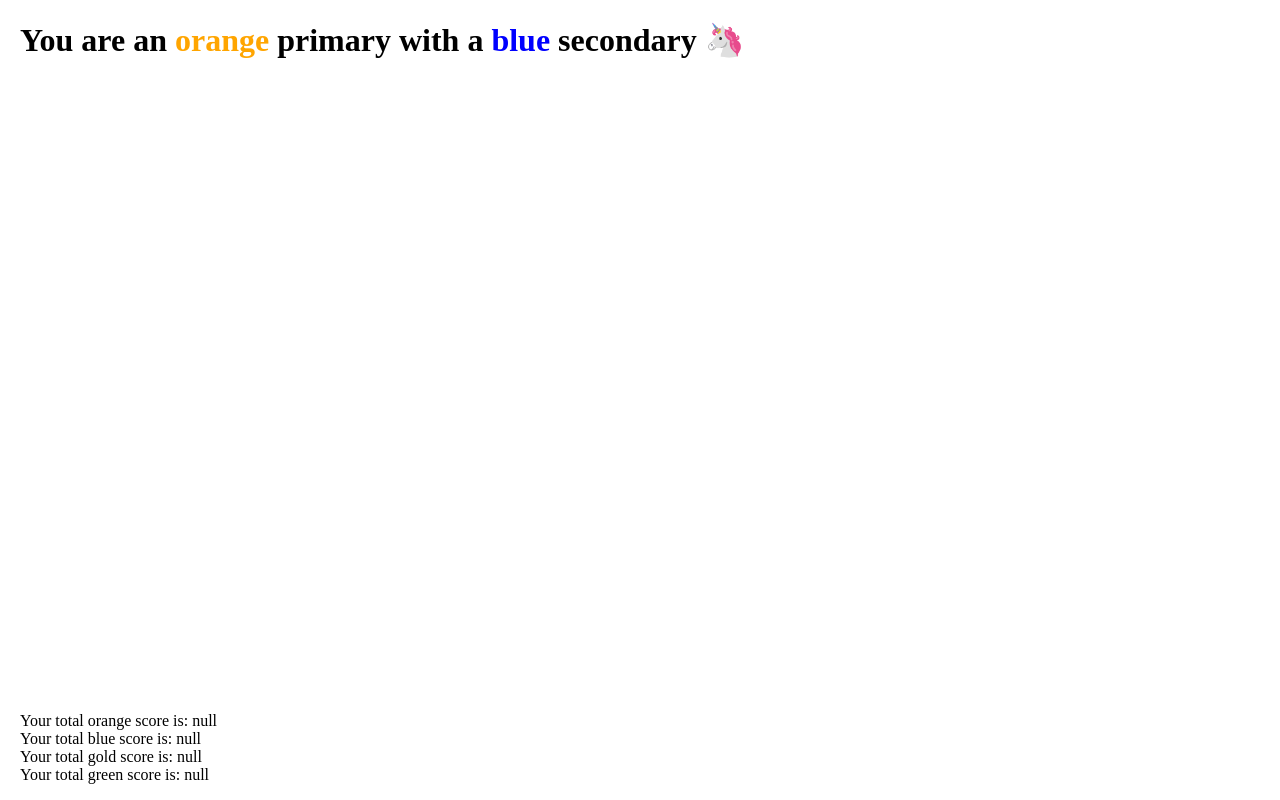
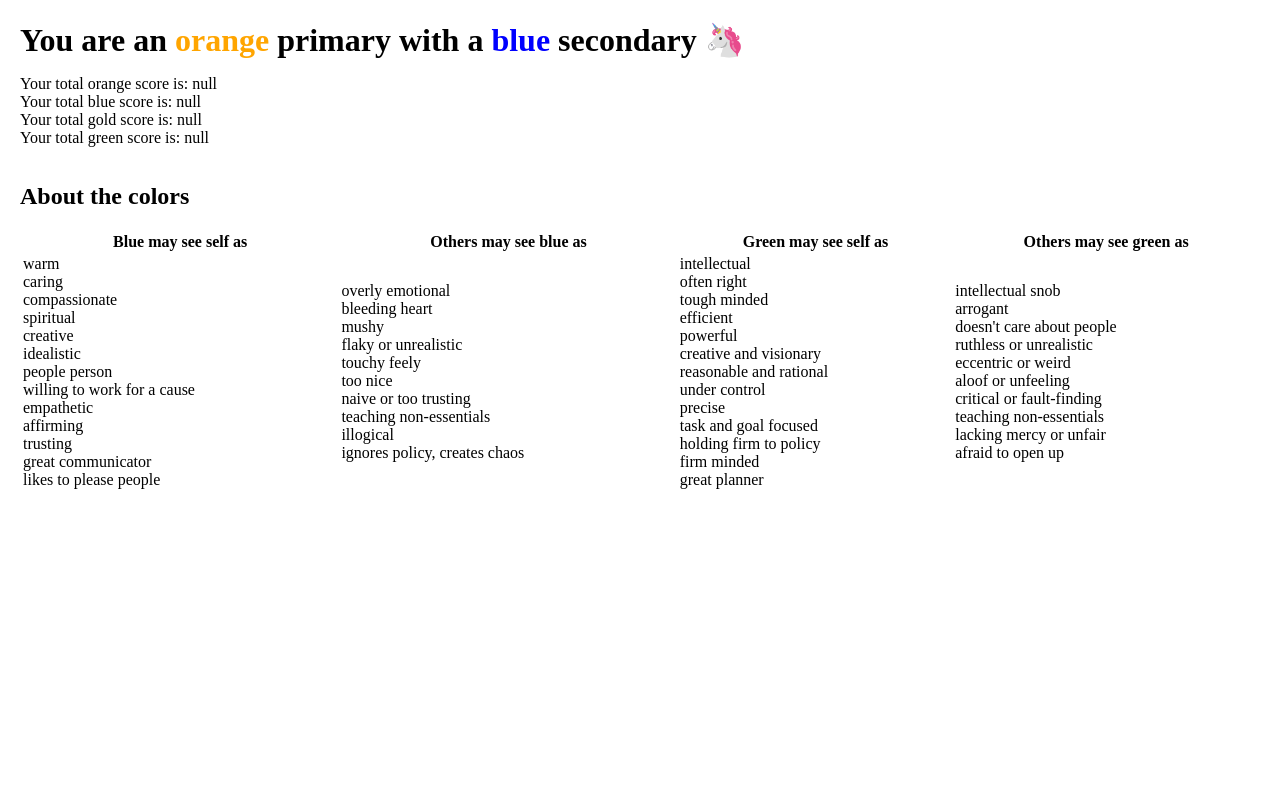
Before and after one commit to aligg/true-colors, a plain HTML site: page success.html in a window 1280 px wide. Drawn offline with Linux system fonts and the light colour scheme.

Commit message:
start adding color info

```diff
--- a/styles.css
+++ b/styles.css
@@ -57,5 +57,8 @@ body {
     display:flex;
     flex-direction:column;
     min-height: 100vh;
+}
+
+#home {
     justify-content:space-between;
 }
--- a/success.html
+++ b/success.html
@@ -10,6 +10,71 @@
     <body onload="setResults()">
         <h1 id="results-heading"></h1>
         <ul id="results-list"></ul>
+        <h2>About the colors</h2>
+        <table>
+            <tr>
+                <th>Blue may see self as</th>
+                <th>Others may see blue as</th>
+                <th>Green may see self as</th>
+                <th>Others may see green as</th>
+            </tr>
+            <tr>
+                <td>
+                    warm<br>
+                    caring<br>
+                    compassionate<br>
+                    spiritual<br>
+                    creative<br>
+                    idealistic<br>
+                    people person<br>
+                    willing to work for a cause<br>
+                    empathetic<br>
+                    affirming<br>
+                    trusting<br>
+                    great communicator<br>
+                    likes to please people<br>
+                </td>
+                <td>
+                    overly emotional<br>
+                    bleeding heart<br>
+                    mushy<br>
+                    flaky or unrealistic<br>
+                    touchy feely<br>
+                    too nice<br>
+                    naive or too trusting<br>
+                    teaching non-essentials<br>
+                    illogical<br>
+                    ignores policy, creates chaos<br>
+                </td>
+                <td>
+                    intellectual<br>
+                    often right<br>
+                    tough minded<br>
+                    efficient<br>
+                    powerful<br>
+                    creative and visionary<br>
+                    reasonable and rational<br>
+                    under control<br>
+                    precise<br>
+                    task and goal focused<br>
+                    holding firm to policy<br>
+                    firm minded<br>
+                    great planner<br>
+                </td>
+                <td>
+                    intellectual snob<br>
+                    arrogant<br>
+                    doesn't care about people<br>
+                    ruthless or unrealistic<br>
+                    eccentric or weird<br>
+                    aloof or unfeeling<br>
+                    critical or fault-finding<br>
+                    teaching non-essentials<br>
+                    lacking mercy or unfair<br>
+                    afraid to open up<br>
+                </td>
+            </tr>
+        </table>
     </body>
     <script src="script.js"></script>
 </html>
```
Also changed, not shown: index.html (+1 -1 lines).
